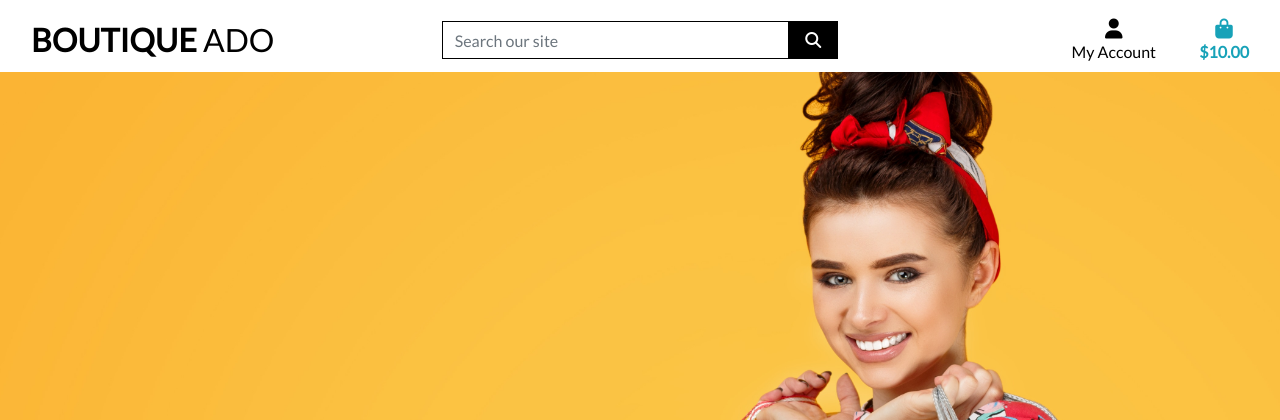
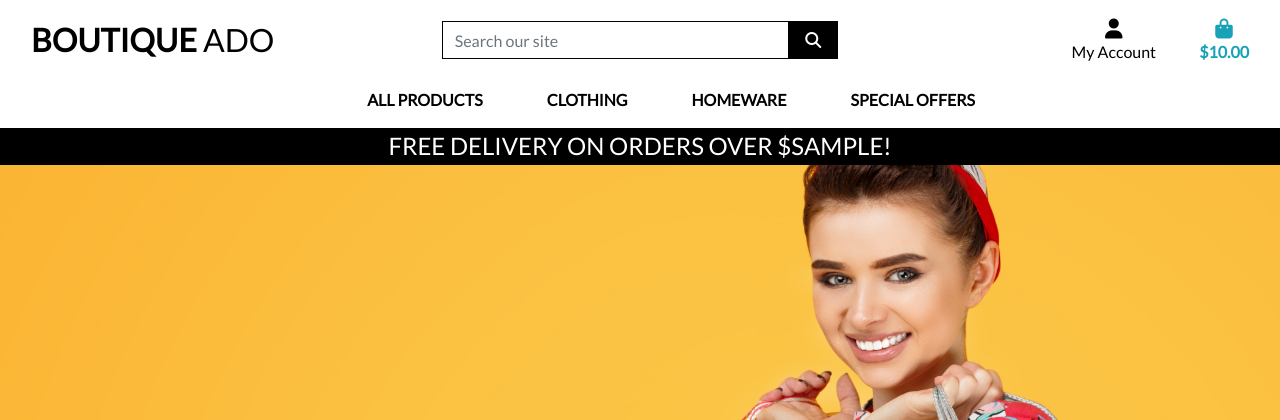
Before and after one commit to irebernardidev/boutique_ado, a Django app: template templates/base.html in a window 1280 px wide. Shown: the top 420 px of the page. Run offline with Django 3.2, Linux system fonts and the light colour scheme; the template is opened without the code that fills it: most values are stand-ins (such as "Sample title", 1, 10 or a date in 2020); some libraries are stand-ins or nearby versions.

Commit message:
added mobli header and navbar, fixed css directory

```diff
--- a/static/base.css
+++ b/static/css/base.css
@@ -3,11 +3,11 @@ html {
 }
 
 body {
-    background: url('/media/homepage_background_cropped.jpg') no-repeat center center fixed;
-    background-size: cover;
+	background: url('/media/homepage_background_cropped.jpg') no-repeat center center fixed;
+	background-size: cover;
     height: calc(100vh - 164px);
     color: #555;
-    font-family: 'Lato';
+    font-family: "Lato";
 }
 
 /* from Bulma */
@@ -56,7 +56,11 @@ body {
     border: 1px solid black !important;
 }
 
-/* -------------------------------- Media Queries */
+.bg-black {
+    background: #000 !important;
+}
+
+/* --------------------------------- Media queries */
 
 /* Slightly larger container on xl screens */
 @media (min-width: 1200px) {
--- a/templates/base.html
+++ b/templates/base.html
@@ -23,7 +23,7 @@
     {% endblock %}
 
     {% block corejs %}
-        <script src="https://kit.fontawesome.com/e9c73d7092.js" crossorigin="anonymous"></script>
+        <script src="https://kit.fontawesome.com/4863a75fd6.js" crossorigin="anonymous"></script>
         <script src="https://code.jquery.com/jquery-3.4.1.slim.min.js" integrity="sha384-J6qa4849blE2+poT4WnyKhv5vZF5SrPo0iEjwBvKU7imGFAV0wwj1yYfoRSJoZ+n" crossorigin="anonymous"></script>
         <script src="https://cdn.jsdelivr.net/npm/popper.js@1.16.0/dist/umd/popper.min.js" integrity="sha384-Q6E9RHvbIyZFJoft+2mJbHaEWldlvI9IOYy5n3zV9zzTtmI3UksdQRVvoxMfooAo" crossorigin="anonymous"></script>
         <script src="https://stackpath.bootstrapcdn.com/bootstrap/4.4.1/js/bootstrap.min.js" integrity="sha384-wfSDF2E50Y2D1uUdj0O3uMBJnjuUD4Ih7YwaYd1iqfktj0Uod8GCExl3Og8ifwB6" crossorigin="anonymous"></script>
@@ -94,6 +94,21 @@
                     </li>
                 </ul>
             </div>
+            <div class="col-12 col-lg-4 my-auto py-1 py-lg-0"></div>
+        </div>
+        <div class="row bg-white">
+            <nav class="navbar navbar-expand-lg navbar-light w-100">
+                <button class="navbar-toggler" type="button" data-toggle="collapse" data-target="#main-nav" aria-controls="main-nav" aria-expanded="false" aria-label="Toggle navigation">
+                    <span class="navbar-toggler-icon"></span>
+                </button>
+                {% include 'includes/mobile-top-header.html' %}
+                {% include 'includes/main-nav.html' %}
+            </nav>
+        </div>
+        <div id="delivery-banner" class="row text-center">
+            <div class="col bg-black text-white">
+                <h4 class="logo-font my-1">Free delivery on orders over ${{ free_delivery_threshold }}!</h4>
+            </div>
         </div>
     </header>
 
--- /dev/null
+++ b/templates/includes/main-nav.html
@@ -0,0 +1,50 @@
+<div class="collapse navbar-collapse" id="main-nav">
+    <ul class="navbar-nav w-auto mx-auto">
+        <li class="nav-item dropdown">
+            <a class="logo-font font-weight-bold nav-link text-black mr-5" href="#" id="all-products-link" data-toggle="dropdown" aria-haspopup="true" aria-expanded="false">
+                All Products
+            </a>
+            <div class="dropdown-menu border-0" aria-labelledby="all-products-link">
+                <a href="" class="dropdown-item">By Price</a>
+                <a href="" class="dropdown-item ">By Rating</a>
+                <a href="" class="dropdown-item ">By Category</a>
+                <a href="" class="dropdown-item">All Products</a>
+            </div>
+        </li>
+
+        <li class="nav-item dropdown">
+            <a class="logo-font font-weight-bold nav-link text-black mr-5" href="#" id="clothing-link" data-toggle="dropdown" aria-haspopup="true" aria-expanded="false">
+                Clothing
+            </a>
+            <div class="dropdown-menu border-0" aria-labelledby="clothing-link">
+                <a href="" class="dropdown-item">Activewear &amp; Essentials</a>
+                <a href="" class="dropdown-item">Jeans</a>
+                <a href="" class="dropdown-item">Shirts</a>
+                <a href="" class="dropdown-item">All Clothing</a>
+            </div>
+        </li>
+
+        <li class="nav-item dropdown">
+            <a class="logo-font font-weight-bold nav-link text-black mr-5" href="#" id="homeware-link" data-toggle="dropdown" aria-haspopup="true" aria-expanded="false">
+                Homeware
+            </a>
+            <div class="dropdown-menu border-0" aria-labelledby="homeware-link">
+                <a href="" class="dropdown-item">Bed &amp; Bath</a>
+                <a href="" class="dropdown-item">Kitchen &amp; Dining</a>
+                <a href="" class="dropdown-item">All Homeware</a>
+            </div>
+        </li>
+
+        <li class="nav-item dropdown">
+            <a class="logo-font font-weight-bold nav-link text-black" href="#" id="specials-link" data-toggle="dropdown" aria-haspopup="true" aria-expanded="false">
+                Special Offers
+            </a>
+            <div class="dropdown-menu border-0" aria-labelledby="specials-link">
+                <a href="" class="dropdown-item">New Arrivals</a>
+                <a href="" class="dropdown-item">Deals</a>
+                <a href="" class="dropdown-item">Clearance</a>
+                <a href="" class="dropdown-item">All Specials</a>
+            </div>
+        </li>
+    </ul>
+</div>
--- /dev/null
+++ b/templates/includes/mobile-top-header.html
@@ -0,0 +1,58 @@
+<ul>
+    <li class="list-inline-item">
+      <a class="text-black nav-link d-block d-lg-none" href="#" id="mobile-search" data-toggle="dropdown" aria-haspopup="true" aria-expanded="false">
+          <div class="text-center">
+              <div><i class="fas fa-search fa-lg"></i></div>
+              <p class="my-0">Search</p>
+          </div>
+      </a>
+      <div class="dropdown-menu border-0 w-100 p-3 rounded-0 my-0" aria-labelledby="mobile-search">
+          <form class="form" method="GET" action="">
+              <div class="input-group w-100">
+                  <input class="form-control border border-black rounded-0" type="text" name="q" placeholder="Search our site">
+                  <div class="input-group-append">
+                      <button class="form-control form-control btn btn-black border border-black rounded-0" type="submit">
+                          <span class="icon">
+                              <i class="fas fa-search"></i>
+                          </span>
+                      </button>
+                  </div>
+              </div>
+          </form>
+      </div>
+  </li>
+  <li class="list-inline-item dropdown">
+      <a class="text-black nav-link d-block d-lg-none" href="#" id="user-options" data-toggle="dropdown" aria-haspopup="true" aria-expanded="false">
+          <div class="text-center">
+              <div><i class="fas fa-user fa-lg"></i></div>
+              <p class="my-0">My Account</p>
+          </div>
+      </a>
+      <div class="dropdown-menu border-0" aria-labelledby="user-options">
+          {% if request.user.is_authenticated %}
+              {% if request.user.is_superuser %}
+                  <a href="{% url 'account_logout' %}" class="dropdown-item">Product Management</a>
+              {% endif %}
+              <a href="" class="dropdown-item">My Profile</a>
+              <a href="{% url 'account_logout' %}" class="dropdown-item">Logout</a>
+          {% else %}
+              <a href="{% url 'account_signup' %}" class="dropdown-item">Register</a>
+              <a href="{% url 'account_login' %}" class="dropdown-item">Login</a>
+          {% endif %}
+      </div>
+  </li>
+  <li class="list-inline-item">
+      <a class="{% if grand_total %}text-primary font-weight-bold{% else %}text-black{% endif %} nav-link d-block d-lg-none" href="">
+          <div class="text-center">
+              <div><i class="fas fa-shopping-bag fa-lg"></i></div>
+              <p class="my-0">
+                  {% if grand_total %}
+                      ${{ grand_total|floatformat:2 }}
+                  {% else %}
+                      $0.00
+                  {% endif %}
+              </p>
+          </div>
+      </a>
+    </li>
+  </ul>
```
Also changed, not shown: templates/allauth/base.html (line endings or trailing spaces).
